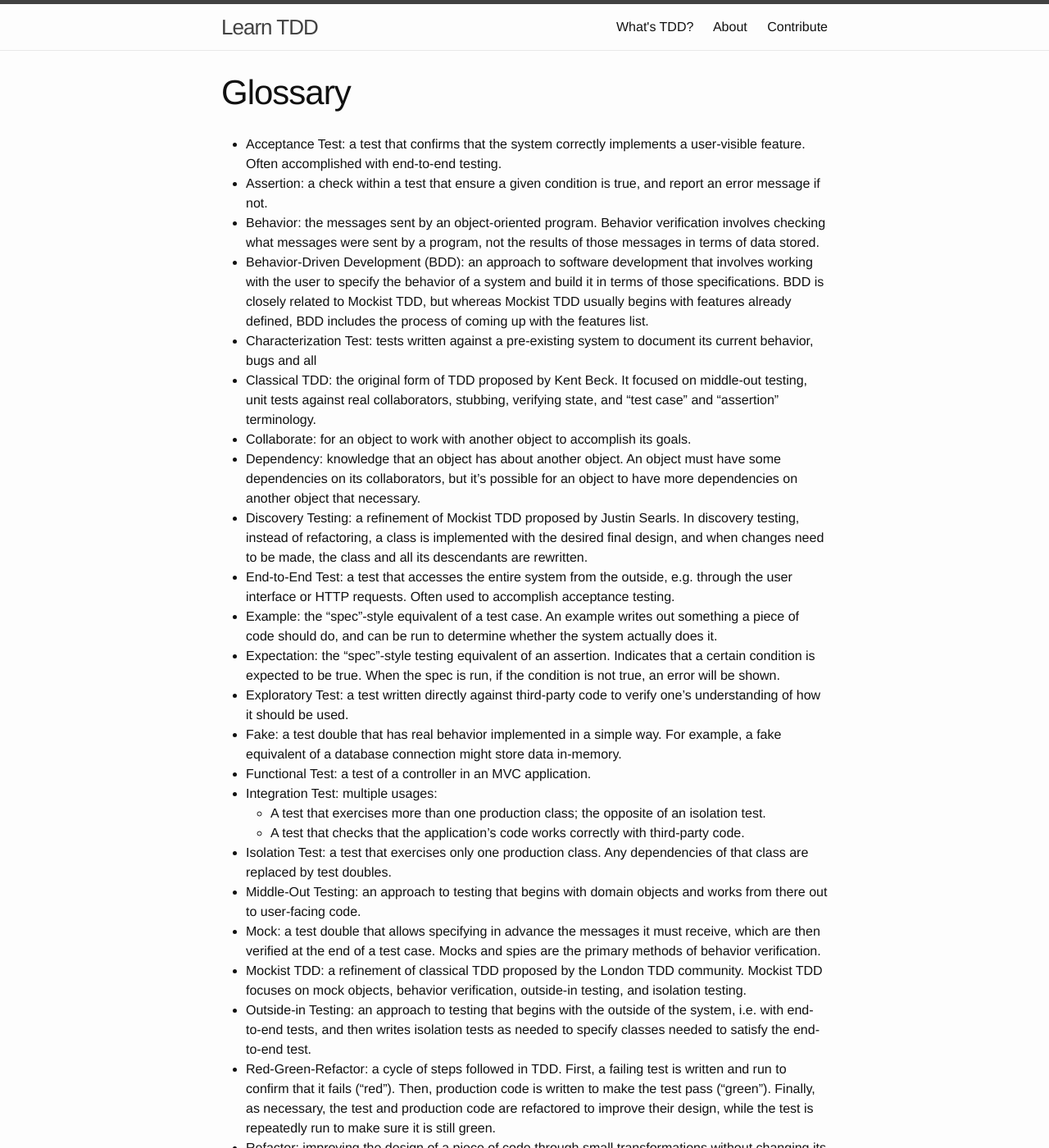
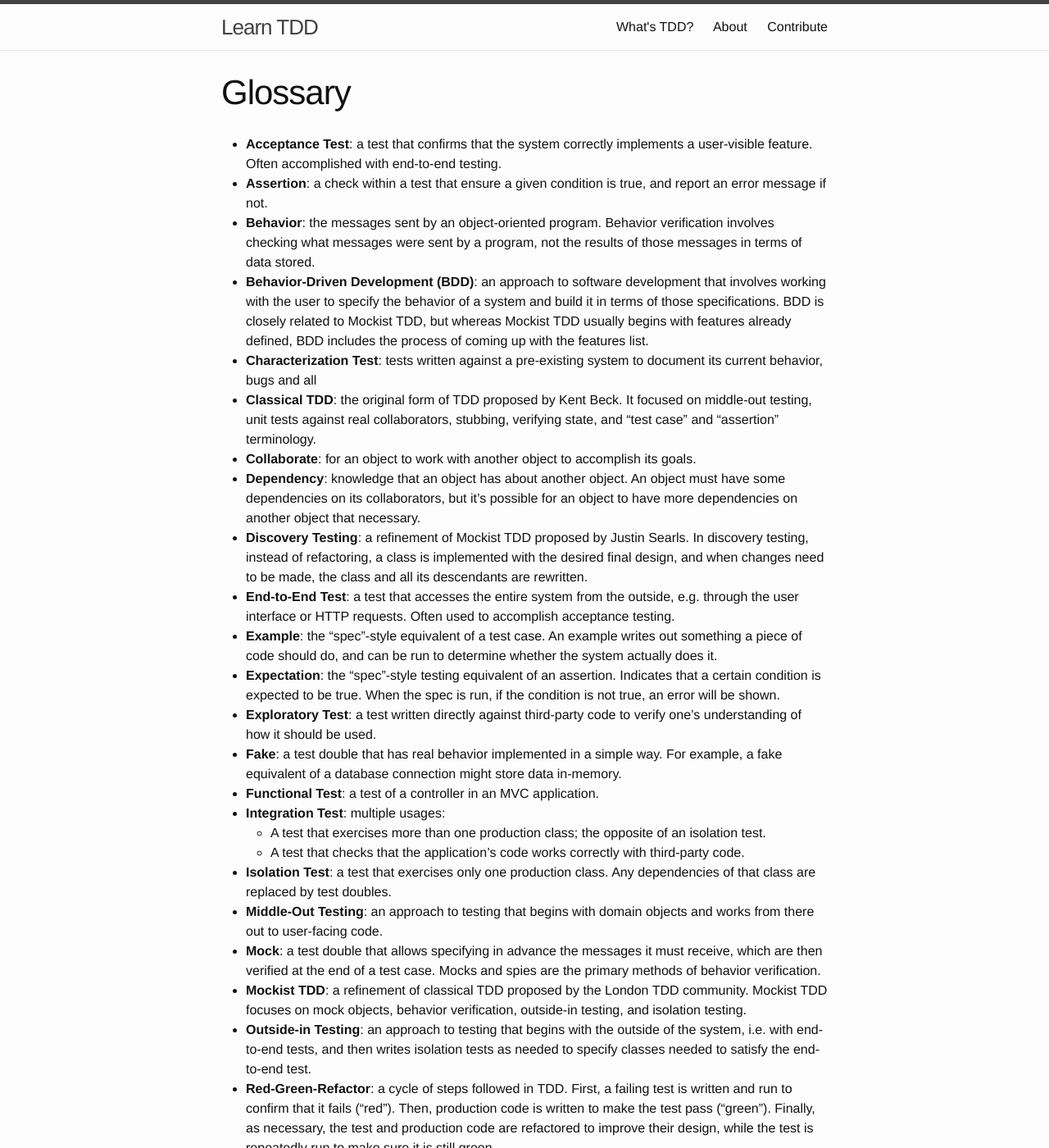
Before and after one commit to learn-tdd-in/learntdd.in, a Jekyll site: the page built from glossary.md, in a window 1280 px wide and 1400 px high. Shown: the whole window at 82% size. Built offline with Jekyll 4.4.1, drawn with Linux system fonts in a browser that asks for light colours; some of the changed text lies outside the part shown.

Commit message:
Bold keywords in glossary

```diff
--- a/glossary.md
+++ b/glossary.md
@@ -3,41 +3,41 @@ layout: page
 title: Glossary
 ---
 
-* Acceptance Test: a test that confirms that the system correctly implements a user-visible feature. Often accomplished with end-to-end testing.
-* Assertion: a check within a test that ensure a given condition is true, and report an error message if not.
-* Behavior: the messages sent by an object-oriented program. Behavior verification involves checking what messages were sent by a program, not the results of those messages in terms of data stored.
-* Behavior-Driven Development (BDD): an approach to software development that involves working with the user to specify the behavior of a system and build it in terms of those specifications. BDD is closely related to Mockist TDD, but whereas Mockist TDD usually begins with features already defined, BDD includes the process of coming up with the features list.
-* Characterization Test: tests written against a pre-existing system to document its current behavior, bugs and all
-* Classical TDD: the original form of TDD proposed by Kent Beck. It focused on middle-out testing, unit tests against real collaborators, stubbing, verifying state, and "test case" and "assertion" terminology.
-* Collaborate: for an object to work with another object to accomplish its goals.
-* Dependency: knowledge that an object has about another object. An object must have some dependencies on its collaborators, but it's possible for an object to have more dependencies on another object that necessary.
-* Discovery Testing: a refinement of Mockist TDD proposed by Justin Searls. In discovery testing, instead of refactoring, a class is implemented with the desired final design, and when changes need to be made, the class and all its descendants are rewritten.
-* End-to-End Test: a test that accesses the entire system from the outside, e.g. through the user interface or HTTP requests. Often used to accomplish acceptance testing.
-* Example: the "spec"-style equivalent of a test case. An example writes out something a piece of code should do, and can be run to determine whether the system actually does it.
-* Expectation: the "spec"-style testing equivalent of an assertion. Indicates that a certain condition is expected to be true. When the spec is run, if the condition is not true, an error will be shown.
-* Exploratory Test: a test written directly against third-party code to verify one's understanding of how it should be used.
-* Fake: a test double that has real behavior implemented in a simple way. For example, a fake equivalent of a database connection might store data in-memory.
-* Functional Test: a test of a controller in an MVC application.
-* Integration Test: multiple usages:
+* **Acceptance Test**: a test that confirms that the system correctly implements a user-visible feature. Often accomplished with end-to-end testing.
+* **Assertion**: a check within a test that ensure a given condition is true, and report an error message if not.
+* **Behavior**: the messages sent by an object-oriented program. Behavior verification involves checking what messages were sent by a program, not the results of those messages in terms of data stored.
+* **Behavior-Driven Development (BDD)**: an approach to software development that involves working with the user to specify the behavior of a system and build it in terms of those specifications. BDD is closely related to Mockist TDD, but whereas Mockist TDD usually begins with features already defined, BDD includes the process of coming up with the features list.
+* **Characterization Test**: tests written against a pre-existing system to document its current behavior, bugs and all
+* **Classical TDD**: the original form of TDD proposed by Kent Beck. It focused on middle-out testing, unit tests against real collaborators, stubbing, verifying state, and "test case" and "assertion" terminology.
+* **Collaborate**: for an object to work with another object to accomplish its goals.
+* **Dependency**: knowledge that an object has about another object. An object must have some dependencies on its collaborators, but it's possible for an object to have more dependencies on another object that necessary.
+* **Discovery Testing**: a refinement of Mockist TDD proposed by Justin Searls. In discovery testing, instead of refactoring, a class is implemented with the desired final design, and when changes need to be made, the class and all its descendants are rewritten.
+* **End-to-End Test**: a test that accesses the entire system from the outside, e.g. through the user interface or HTTP requests. Often used to accomplish acceptance testing.
+* **Example**: the "spec"-style equivalent of a test case. An example writes out something a piece of code should do, and can be run to determine whether the system actually does it.
+* **Expectation**: the "spec"-style testing equivalent of an assertion. Indicates that a certain condition is expected to be true. When the spec is run, if the condition is not true, an error will be shown.
+* **Exploratory Test**: a test written directly against third-party code to verify one's understanding of how it should be used.
+* **Fake**: a test double that has real behavior implemented in a simple way. For example, a fake equivalent of a database connection might store data in-memory.
+* **Functional Test**: a test of a controller in an MVC application.
+* **Integration Test**: multiple usages:
 	* A test that exercises more than one production class; the opposite of an isolation test.
 	* A test that checks that the application's code works correctly with third-party code.
-* Isolation Test: a test that exercises only one production class. Any dependencies of that class are replaced by test doubles.
-* Middle-Out Testing: an approach to testing that begins with domain objects and works from there out to user-facing code.
-* Mock: a test double that allows specifying in advance the messages it must receive, which are then verified at the end of a test case. Mocks and spies are the primary methods of behavior verification.
-* Mockist TDD: a refinement of classical TDD proposed by the London TDD community. Mockist TDD focuses on mock objects, behavior verification, outside-in testing, and isolation testing.
-* Outside-in Testing: an approach to testing that begins with the outside of the system, i.e. with end-to-end tests, and then writes isolation tests as needed to specify classes needed to satisfy the end-to-end test.
-* Red-Green-Refactor: a cycle of steps followed in TDD. First, a failing test is written and run to confirm that it fails ("red"). Then, production code is written to make the test pass ("green"). Finally, as necessary, the test and production code are refactored to improve their design, while the test is repeatedly run to make sure it is still green.
-* Refactor: improving the design of a piece of code through small transformations without changing its behavior.
-* Regression: the reintroduction of an error in code that was previously working correctly. One of the main goals of testing is to catch regressions.
-* Request Test: a test of a request sent into a system, such as an HTTP request to a server-rendered web application or a web service.
-* Specification (Spec): a test, considered primarily as a way to indicate the desired behavior of a system, rather than to confirm the behavior of an existing system. Used in Mockist TDD.
-* Spy: a test double that records messages it receives, which can then be tested against at the end of a test case. Spies and mocks are the primary methods of behavior verification.
-* State: the data constructs in a program. State verification involves checking the results of operations in terms of data, not checking that the operations themselves happened.
-* Stub: a test double with hard-coded method responses.
-* Subject: the object being tested in a given context.
-* Test Case: the smallest unit of a test suite that can be run on its own.
-* Test Double: an object that stands in for a production object during testing. Includes fakes, mocks, spies, and stubs.
-* Test Suite: a collection of test cases.
-* Unit Test: multiple usages:
+* **Isolation Test**: a test that exercises only one production class. Any dependencies of that class are replaced by test doubles.
+* **Middle-Out Testing**: an approach to testing that begins with domain objects and works from there out to user-facing code.
+* **Mock**: a test double that allows specifying in advance the messages it must receive, which are then verified at the end of a test case. Mocks and spies are the primary methods of behavior verification.
+* **Mockist TDD**: a refinement of classical TDD proposed by the London TDD community. Mockist TDD focuses on mock objects, behavior verification, outside-in testing, and isolation testing.
+* **Outside-in Testing**: an approach to testing that begins with the outside of the system, i.e. with end-to-end tests, and then writes isolation tests as needed to specify classes needed to satisfy the end-to-end test.
+* **Red-Green-Refactor**: a cycle of steps followed in TDD. First, a failing test is written and run to confirm that it fails ("red"). Then, production code is written to make the test pass ("green"). Finally, as necessary, the test and production code are refactored to improve their design, while the test is repeatedly run to make sure it is still green.
+* **Refactor**: improving the design of a piece of code through small transformations without changing its behavior.
+* **Regression**: the reintroduction of an error in code that was previously working correctly. One of the main goals of testing is to catch regressions.
+* **Request Test**: a test of a request sent into a system, such as an HTTP request to a server-rendered web application or a web service.
+* **Specification (Spec)**: a test, considered primarily as a way to indicate the desired behavior of a system, rather than to confirm the behavior of an existing system. Used in Mockist TDD.
+* **Spy**: a test double that records messages it receives, which can then be tested against at the end of a test case. Spies and mocks are the primary methods of behavior verification.
+* **State**: the data constructs in a program. State verification involves checking the results of operations in terms of data, not checking that the operations themselves happened.
+* **Stub**: a test double with hard-coded method responses.
+* **Subject**: the object being tested in a given context.
+* **Test Case**: the smallest unit of a test suite that can be run on its own.
+* **Test Double**: an object that stands in for a production object during testing. Includes fakes, mocks, spies, and stubs.
+* **Test Suite**: a collection of test cases.
+* **Unit Test**: multiple usages:
 	* A test that exercises only one production class; equivalent to "isolation test." This is the definition used in Mockist TDD.
 	* A test of a class and all its real collaborators. Called a "unit" test because it can be run in isolation without affecting or being affected by any other tests. This is he definition used in Classical TDD.
```
